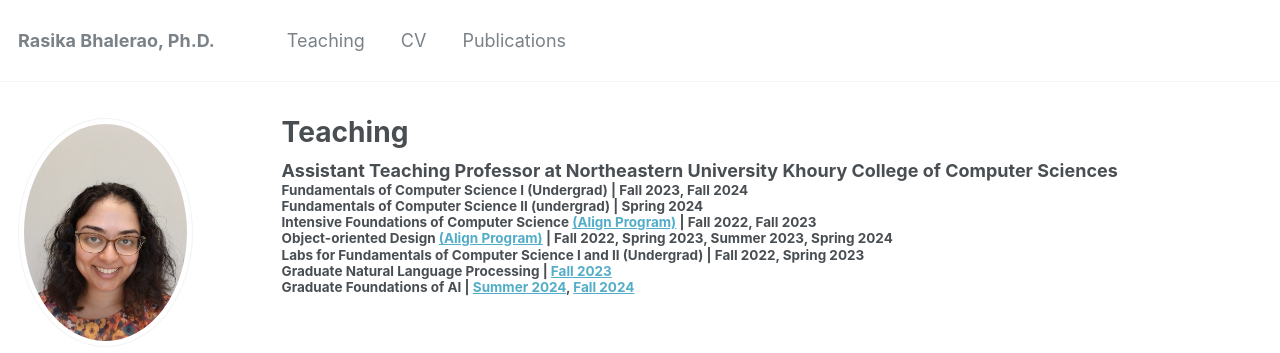
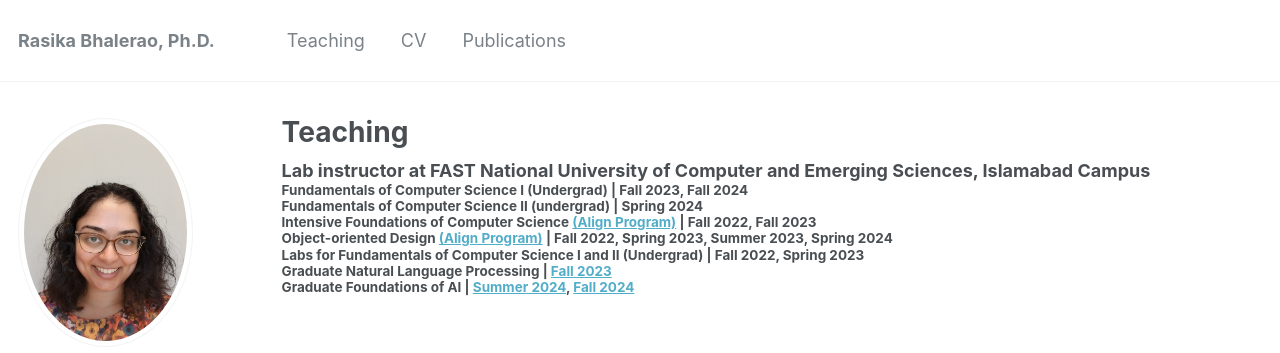
Before and after one commit to Ehsaanali/Ehsaanali.github.io, a Jekyll site: the page built from _pages/teaching.md, in a window 1280 px wide and 966 px high. Shown: the top 353 px of the window. Built offline with Jekyll 4.4.1, drawn with Linux system fonts in a browser that asks for light colours.

Commit message:
Update teaching.md

```diff
--- a/_pages/teaching.md
+++ b/_pages/teaching.md
@@ -13,7 +13,7 @@ h2, h3, h4, h5, h6 {margin: 0;}
 
 {% include base_path %}
 
-### Assistant Teaching Professor at Northeastern University Khoury College of Computer Sciences
+### Lab instructor at FAST National University of Computer and Emerging Sciences, Islamabad Campus
 #### Fundamentals of Computer Science I (Undergrad) | Fall 2023, Fall 2024
 #### Fundamentals of Computer Science II (undergrad) | Spring 2024
 #### Intensive Foundations of Computer Science [(Align Program)](https://www.khoury.northeastern.edu/programs/align-masters-of-science-in-computer-science/) | Fall 2022, Fall 2023
```
